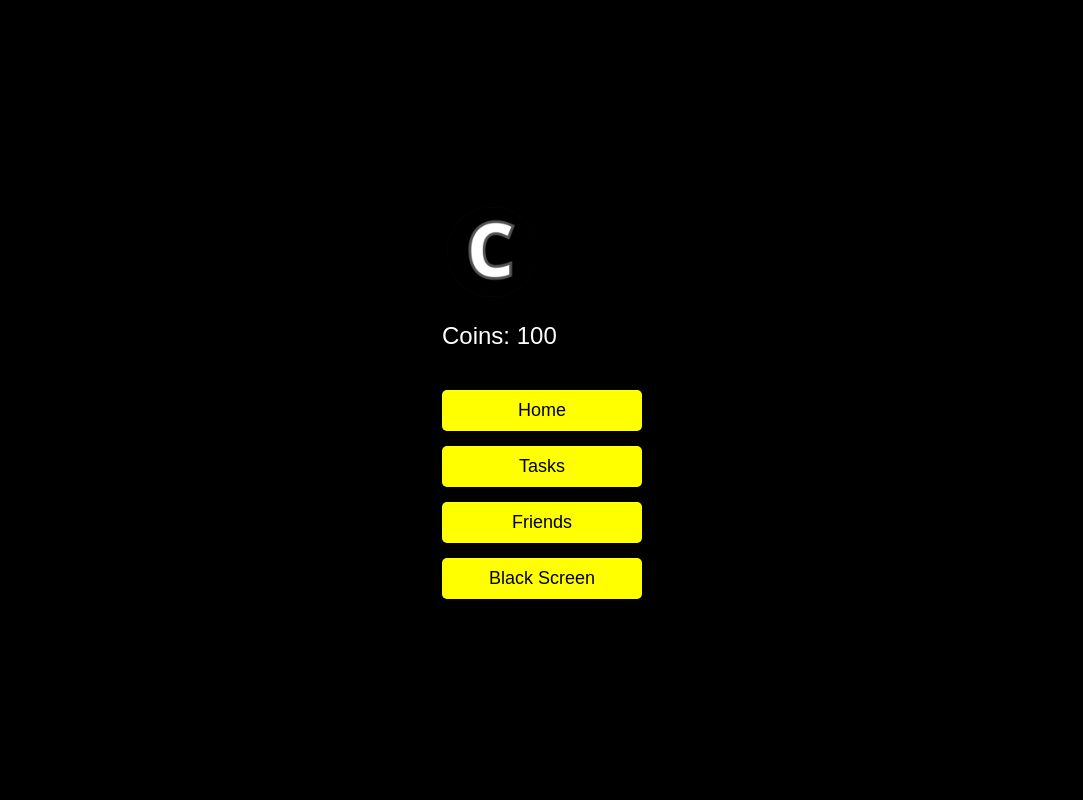
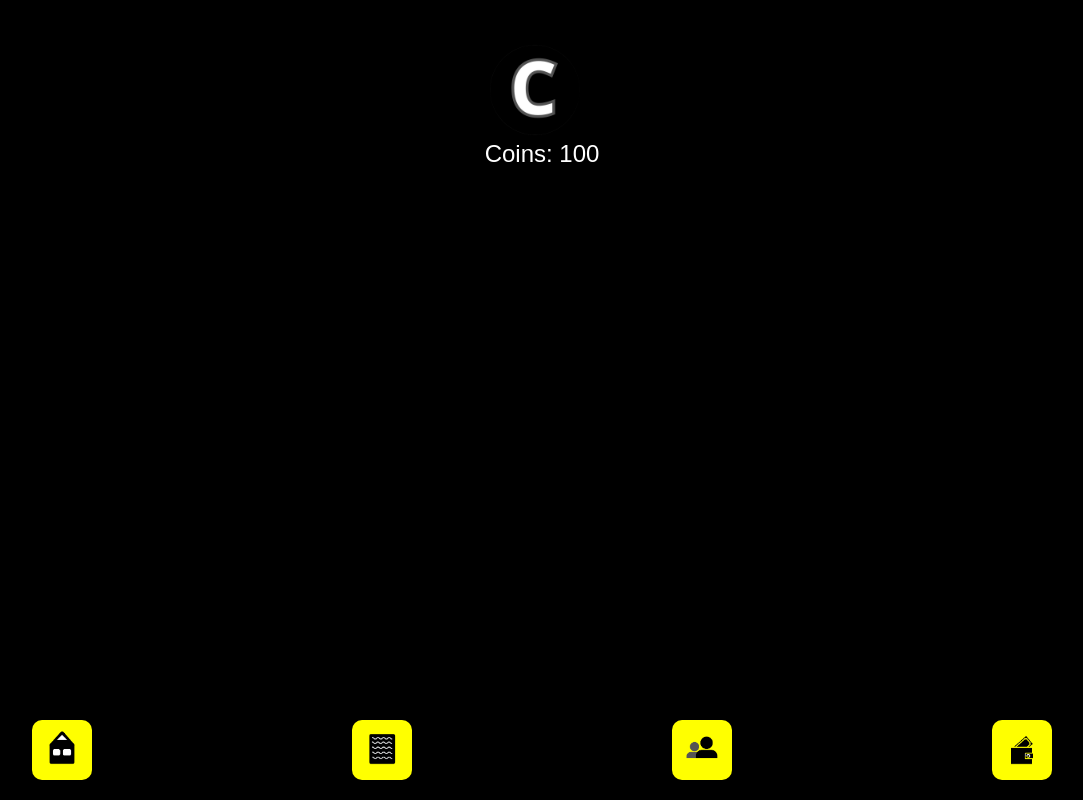
Before and after one commit to TipoIarik228/TipoIarik228.github.io, a plain HTML site: page index.html in a window 1280 px wide. Shown: the whole page, without its empty margins (98-1181 px from the left). Drawn offline with Linux system fonts and the light colour scheme.

Commit message:
Add files via upload

```diff
--- a/index.html
+++ b/index.html
@@ -12,16 +12,16 @@
             font-family: Arial, sans-serif;
             color: white;
             display: flex;
-            justify-content: center;
+            justify-content: space-between;
+            flex-direction: column;
             align-items: center;
-            flex-direction: column;
         }
         .coin-icon {
             width: 100px;
             height: 100px;
             background: url('coin.png') no-repeat center;
             background-size: contain;
-            margin-bottom: 20px;
+            margin-top: 40px;
         }
         .coin-count {
             font-size: 24px;
@@ -29,19 +29,27 @@
         }
         .buttons {
             display: flex;
-            flex-direction: column;
-            gap: 15px;
+            justify-content: space-around;
+            width: 100%;
+            position: fixed;
+            bottom: 0;
+            padding: 20px;
+            background-color: black;
         }
         .button {
             background-color: yellow;
             border: none;
-            padding: 10px 20px;
-            font-size: 18px;
+            width: 60px;
+            height: 60px;
             cursor: pointer;
-            color: black;
-            border-radius: 5px;
-            text-align: center;
-            width: 200px;
+            border-radius: 10px;
+            display: flex;
+            justify-content: center;
+            align-items: center;
+        }
+        .button img {
+            width: 40px;
+            height: 40px;
         }
         .hidden {
             display: none;
@@ -54,37 +62,37 @@
     <div id="home">
         <div class="coin-icon"></div>
         <div class="coin-count">Coins: <span id="coin-count">100</span></div>
-
-        <div class="buttons">
-            <button class="button" onclick="goHome()">Home</button>
-            <button class="button" onclick="showTasks()">Tasks</button>
-            <button class="button" onclick="showFriends()">Friends</button>
-            <button class="button" onclick="showBlackScreen()">Black Screen</button>
-        </div>
     </div>
 
     <!-- Страница с заданиями -->
     <div id="tasks" class="hidden">
         <h2>Tasks List</h2>
-        <div class="buttons">
-            <button class="button" onclick="goHome()">Back to Home</button>
-        </div>
     </div>
 
     <!-- Страница с приглашенными друзьями -->
     <div id="friends" class="hidden">
         <h2>Invited Friends</h2>
-        <div class="buttons">
-            <button class="button" onclick="goHome()">Back to Home</button>
-        </div>
     </div>
 
     <!-- Черный экран -->
     <div id="black-screen" class="hidden">
         <h2>Black Screen</h2>
-        <div class="buttons">
-            <button class="button" onclick="goHome()">Back to Home</button>
-        </div>
+    </div>
+
+    <!-- Панель кнопок -->
+    <div class="buttons">
+        <button class="button" onclick="goHome()">
+            <img src="home_icon.png" alt="Home">
+        </button>
+        <button class="button" onclick="showTasks()">
+            <img src="tasks_icon.png" alt="Tasks">
+        </button>
+        <button class="button" onclick="showFriends()">
+            <img src="friends_icon.png" alt="Friends">
+        </button>
+        <button class="button" onclick="showBlackScreen()">
+            <img src="wallet_icon.png" alt="Black Screen">
+        </button>
     </div>
 
     <script>
```
Also changed, not shown: friends_icon.png (added), home_icon.png (added), tasks_icon.png (added), wallet_icon.png (added).
